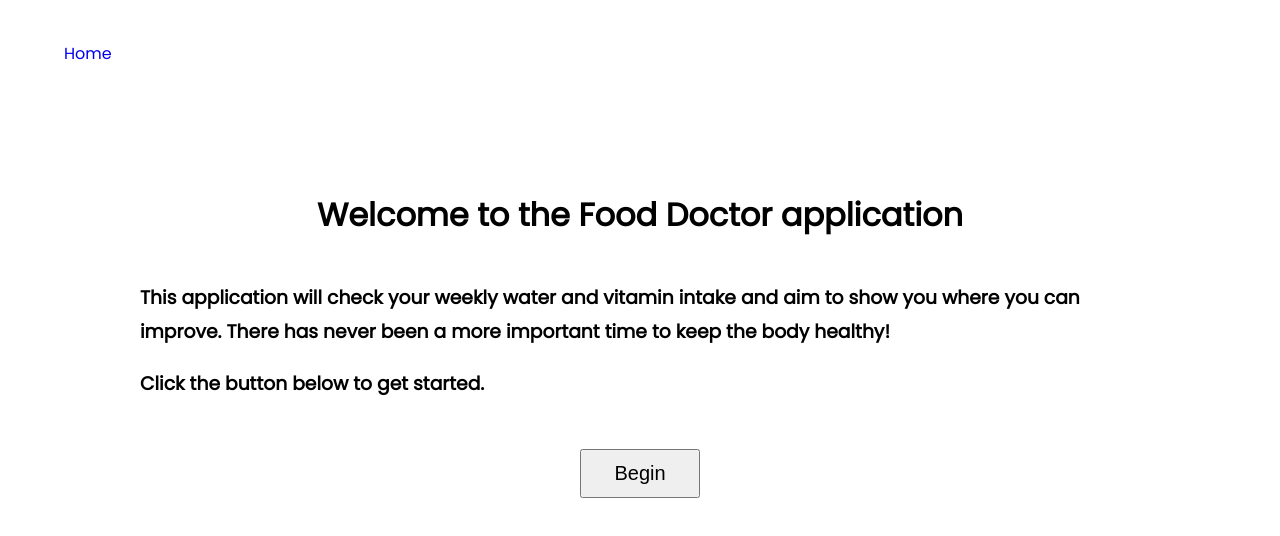
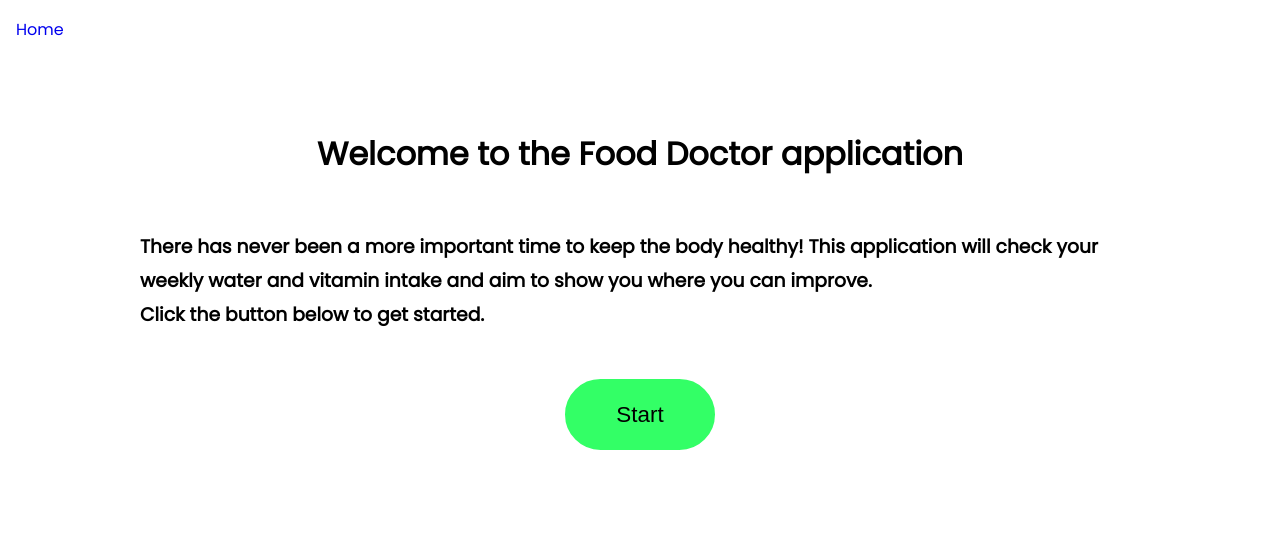
Before and after one commit to ShrewdStyle/vue3_food_doctor, a Vue app: page / in a window 1280 px wide. Shown: the top 536 px of the page. Built offline with nearby package versions, Linux system fonts and the light colour scheme.

Commit message:
Basic style added to intro page and component scope style ammended

```diff
--- a/src/App.vue
+++ b/src/App.vue
@@ -15,12 +15,22 @@ export default {
 <style>
 @import url("https://fonts.googleapis.com/css2?family=Poppins&display=swap");
 
+* {
+  padding: 0;
+  margin: 0;
+  box-sizing: border-box;
+}
+
 #app {
   font-family: "Poppins", sans-serif;
   padding: 1rem;
   margin: 0;
-  box-sizing: border-box;
   line-height: 1.8;
+  /* background-color: var(--pirmaryColour); */
+}
+
+:root {
+  --pirmaryColour: #33ff66;
 }
 
 .optionBtn {
@@ -31,4 +41,21 @@ export default {
 .optionBtn:hover {
   cursor: pointer;
 }
+
+.btnTest {
+  display: inline-block;
+  padding: 1.2rem 3rem;
+  border: solid 3px var(--pirmaryColour);
+  background-color: var(--pirmaryColour);
+  cursor: pointer;
+  color: black;
+  font-size: 1.4rem;
+  transition: all 0.3s;
+  outline: none;
+  border-radius: 1000px;
+}
+.btnTest:hover {
+  background-color: transparent;
+  transform: scale(1.1) perspective(1px);
+}
 </style>
--- a/src/components/Intro.vue
+++ b/src/components/Intro.vue
@@ -3,14 +3,14 @@
     <h1>Welcome to the Food Doctor application</h1>
     <div class="introText">
       <h3>
+        There has never been a more important time to keep the body healthy!
         This application will check your weekly water and vitamin intake and aim
-        to show you where you can improve. There has never been a more important
-        time to keep the body healthy!
+        to show you where you can improve.
       </h3>
       <h3>Click the button below to get started.</h3>
       <div class="btnContainer">
         <router-link to="/questions"
-          ><button class="startButton">Begin</button></router-link
+          ><button class="btnTest">Start</button></router-link
         >
       </div>
     </div>
@@ -19,17 +19,18 @@
 
 <style scoped>
 .container {
-  margin-top: 10vh;
+  height: 100vh;
 }
 
 h1 {
   text-align: center;
   padding-bottom: 1rem;
+  padding-top: 10vh;
 }
 
 .introText {
   max-width: 1000px;
-  margin: 0 auto;
+  margin: 2rem auto;
   text-align: left;
 }
 
--- a/src/components/Questions/Questions.vue
+++ b/src/components/Questions/Questions.vue
@@ -1,7 +1,7 @@
 <template>
   <div class="container">
     <div id="q1" v-if="!q1Active">
-      <h1 class="questionTitle">{{ questions[0].question }}</h1>
+      <div class="questionTitle">{{ questions[0].question }}</div>
       <div class="options">
         <button class="optionBtn" @click="nextQuestion1A">
           {{ questions[0].answers.A }}
@@ -18,7 +18,7 @@
       </div>
     </div>
     <div id="q2" v-if="q2Active">
-      <h1 class="questionTitle">{{ questions[1].question }}</h1>
+      <div class="questionTitle">{{ questions[1].question }}</div>
       <div class="foodContainer" v-for="v in vitAFoods" :key="v.id">
         <div class="item">
           <div class="itemName">{{ v.name }}</div>
@@ -40,7 +40,7 @@
       </div>
     </div>
     <div id="q3" v-if="q3Active">
-      <h1 class="questionTitle">{{ questions[1].question }}</h1>
+      <div class="questionTitle">{{ questions[1].question }}</div>
       <div class="foodContainer" v-for="v in vitBFoods" :key="v.id">
         <div class="item">
           <div class="itemName">{{ v.name }}</div>
@@ -62,7 +62,7 @@
       </div>
     </div>
     <div id="q4" v-if="q4Active">
-      <h1 class="questionTitle">{{ questions[1].question }}</h1>
+      <div class="questionTitle">{{ questions[1].question }}</div>
       <div class="foodContainer" v-for="v in vitCFoods" :key="v.id">
         <div class="item">
           <div class="itemName">{{ v.name }}</div>
@@ -84,7 +84,7 @@
       </div>
     </div>
     <div id="q5" v-if="q5Active">
-      <h1 class="questionTitle">{{ questions[1].question }}</h1>
+      <div class="questionTitle">{{ questions[1].question }}</div>
       <div class="foodContainer" v-for="v in vitDFoods" :key="v.id">
         <div class="item">
           <div class="itemName">{{ v.name }}</div>
@@ -106,7 +106,7 @@
       </div>
     </div>
     <div id="q6" v-if="q6Active">
-      <h1 class="questionTitle">{{ questions[1].question }}</h1>
+      <div class="questionTitle">{{ questions[1].question }}</div>
       <div class="foodContainer" v-for="v in vitEFoods" :key="v.id">
         <div class="item">
           <div class="itemName">{{ v.name }}</div>
@@ -128,7 +128,7 @@
       </div>
     </div>
     <div id="q7" v-if="q7Active">
-      <h1 class="questionTitle">{{ questions[1].question }}</h1>
+      <div class="questionTitle">{{ questions[1].question }}</div>
       <div class="foodContainer" v-for="v in vitKFoods" :key="v.id">
         <div class="item">
           <div class="itemName">{{ v.name }}</div>
@@ -150,7 +150,7 @@
       </div>
     </div>
     <div id="q8" v-if="q8Active">
-      <h1 class="questionTitle">{{ questions[1].question }}</h1>
+      <div class="questionTitle">{{ questions[1].question }}</div>
       <div class="foodContainer" v-for="v in vitCalcFoods" :key="v.id">
         <div class="item">
           <div class="itemName">{{ v.name }}</div>
@@ -651,15 +651,17 @@ export default {
 };
 </script>
 
-<style>
+<style scoped>
 .container {
   text-align: center;
-  margin-top: 10vh;
   padding: 1rem 4rem;
+  min-height: 100vh;
 }
 
 .questionTitle {
   margin-bottom: 3rem;
+  font-size: 26px;
+  padding-top: 15vh;
 }
 
 .options {
@@ -694,6 +696,11 @@ export default {
   padding: 2rem;
 }
 
+.btnDecrease,
+.btnIncrease {
+  width: 20px;
+}
+
 .prevQ,
 .nextQ {
   margin: 0 0.5rem;
--- a/src/components/Results.vue
+++ b/src/components/Results.vue
@@ -1,4 +1,5 @@
 <template>
+  <div class="container">
     <div class="resultContainer">
       <h2>Your current results are:</h2>
       <div class="resultValue">Water intake: {{ resultsWater }}</div>
@@ -88,6 +89,7 @@
         </ul>
       </div>
     </div>
+  </div>
 </template>
 
 <script>
@@ -106,6 +108,7 @@ export default {
 </script>
 
 <style scoped>
+
 .resultContainer {
   padding-bottom: 5rem;
 }
```
Lines whose indentation alone changed are shown as unchanged.
